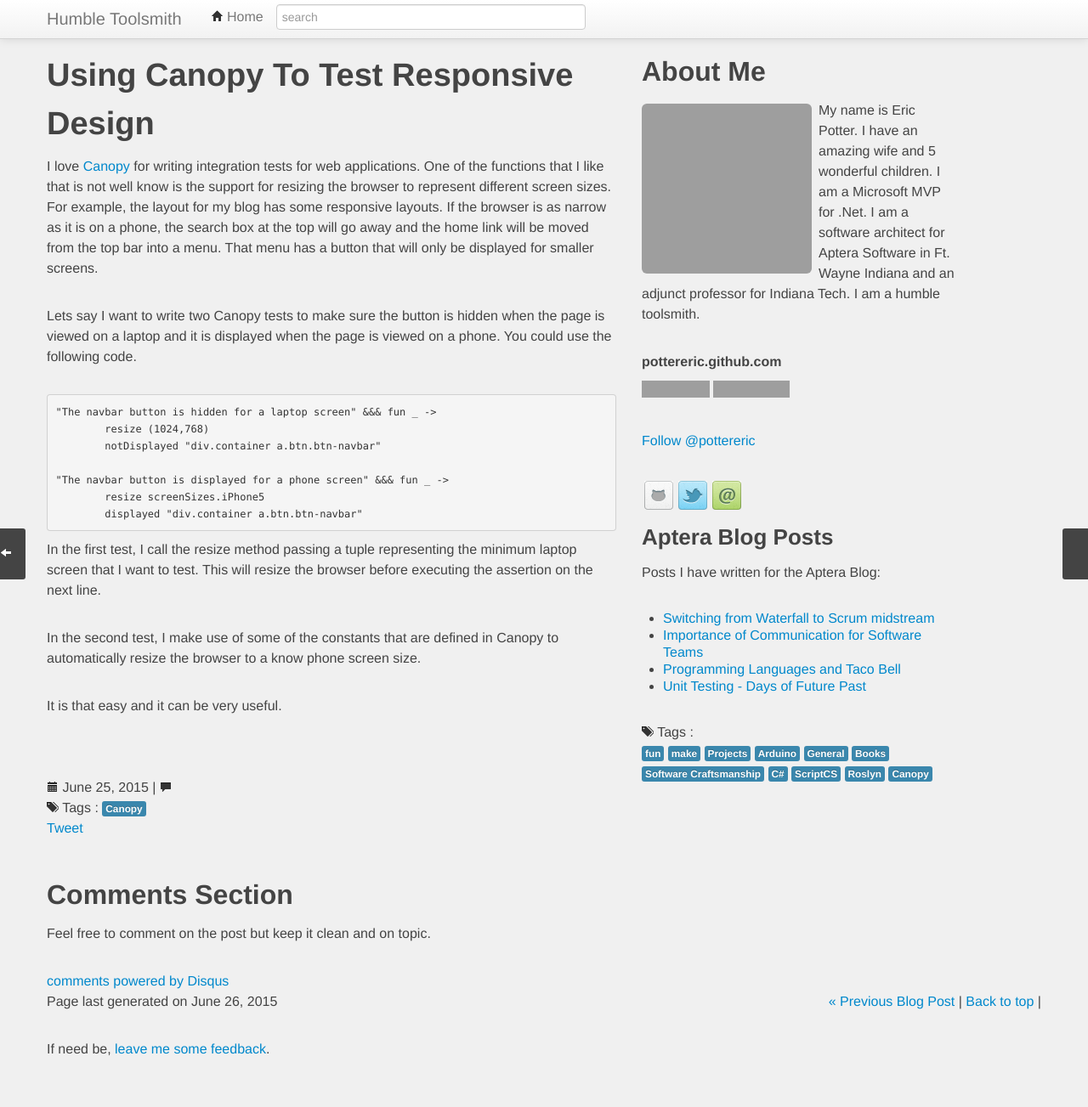
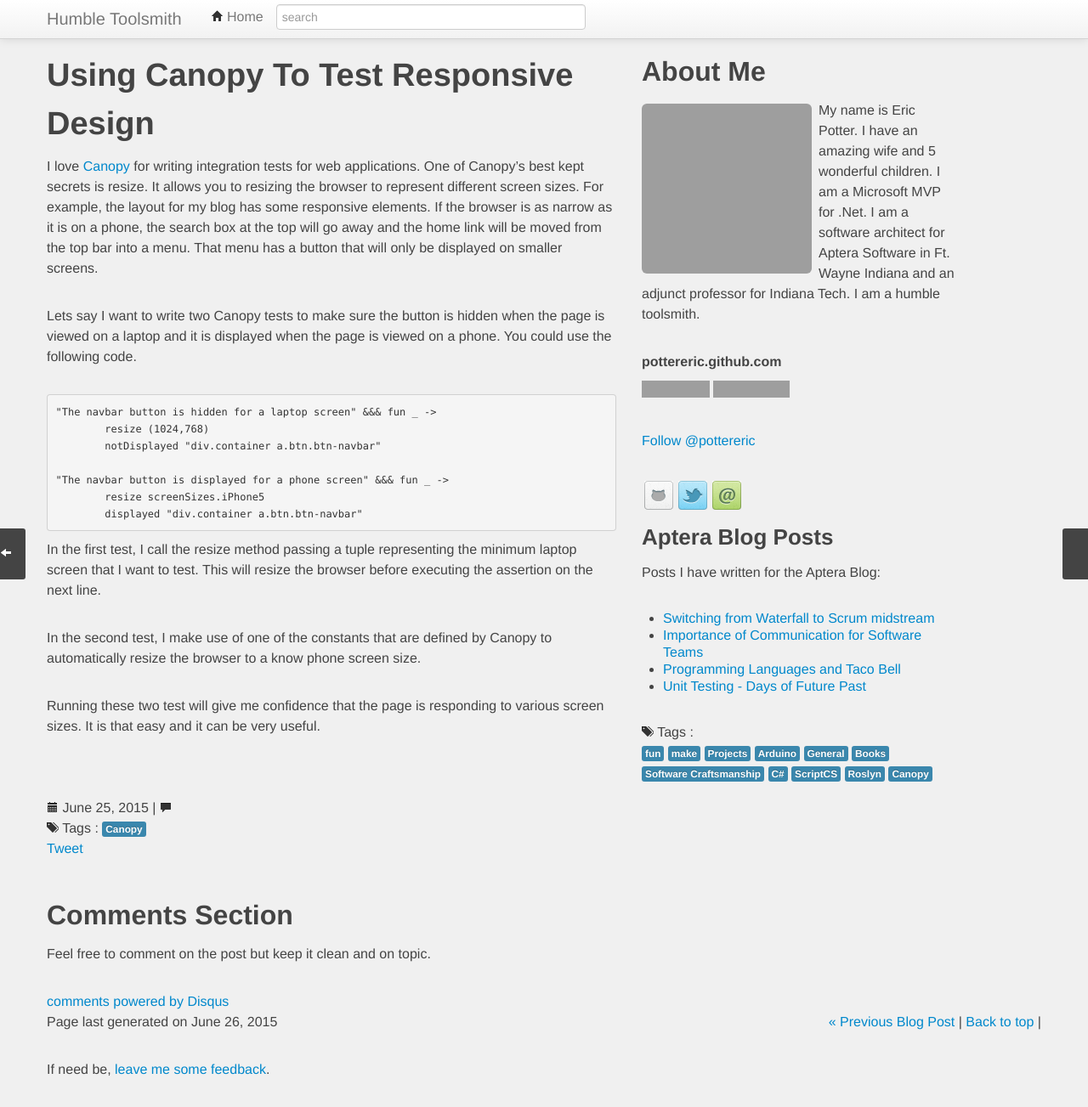
Before and after one commit to pottereric/pottereric.github.com, a Jekyll site: the page built from _posts/2015-05-20-Canopy-For-Mobile.markdown, in a window 1280 px wide and 1303 px high. Shown: the whole window at 85% size. Built offline with Jekyll 4.4.1, drawn with Linux system fonts in a browser that asks for light colours; Markdown is read by kramdown in place of the engine named in the settings; comment, search, counter and statistics services are not loaded; grey boxes are pictures that could not be loaded.

Commit message:
Updated the text

```diff
--- a/_posts/2015-05-20-Canopy-For-Mobile.markdown
+++ b/_posts/2015-05-20-Canopy-For-Mobile.markdown
@@ -11,7 +11,7 @@ tags:
 -
 ---
 
-I love [Canopy](http://lefthandedgoat.github.io/canopy/index.html) for writing integration tests for web applications. One of the functions that I like that is not well know is the support for resizing the browser to represent different screen sizes. For example, the layout for my blog has some responsive layouts. If the browser is as narrow as it is on a phone, the search box at the top will go away and the home link will be moved from the top bar into a menu. That menu has a button that will only be displayed for smaller screens.
+I love [Canopy](http://lefthandedgoat.github.io/canopy/index.html) for writing integration tests for web applications. One of Canopy's best kept secrets is resize. It allows you to resizing the browser to represent different screen sizes. For example, the layout for my blog has some responsive elements. If the browser is as narrow as it is on a phone, the search box at the top will go away and the home link will be moved from the top bar into a menu. That menu has a button that will only be displayed on smaller screens.
 
 Lets say I want to write two Canopy tests to make sure the button is hidden when the page is viewed on a laptop and it is displayed when the page is viewed on a phone. You could use the following code.
 
@@ -24,8 +24,9 @@ Lets say I want to write two Canopy tests to make sure the button is hidden when
     	resize screenSizes.iPhone5
     	displayed "div.container a.btn.btn-navbar"
 
+
 In the first test, I call the resize method passing a tuple representing the minimum laptop screen that I want to test. This will resize the browser before executing the assertion on the next line.
 
-In the second test, I make use of some of the constants that are defined in Canopy to automatically resize the browser to a know phone screen size.
+In the second test, I make use of one of the constants that are defined by Canopy to automatically resize the browser to a know phone screen size.
 
-It is that easy and it can be very useful.
+Running these two test will give me confidence that the page is responding to various screen sizes. It is that easy and it can be very useful.
```
